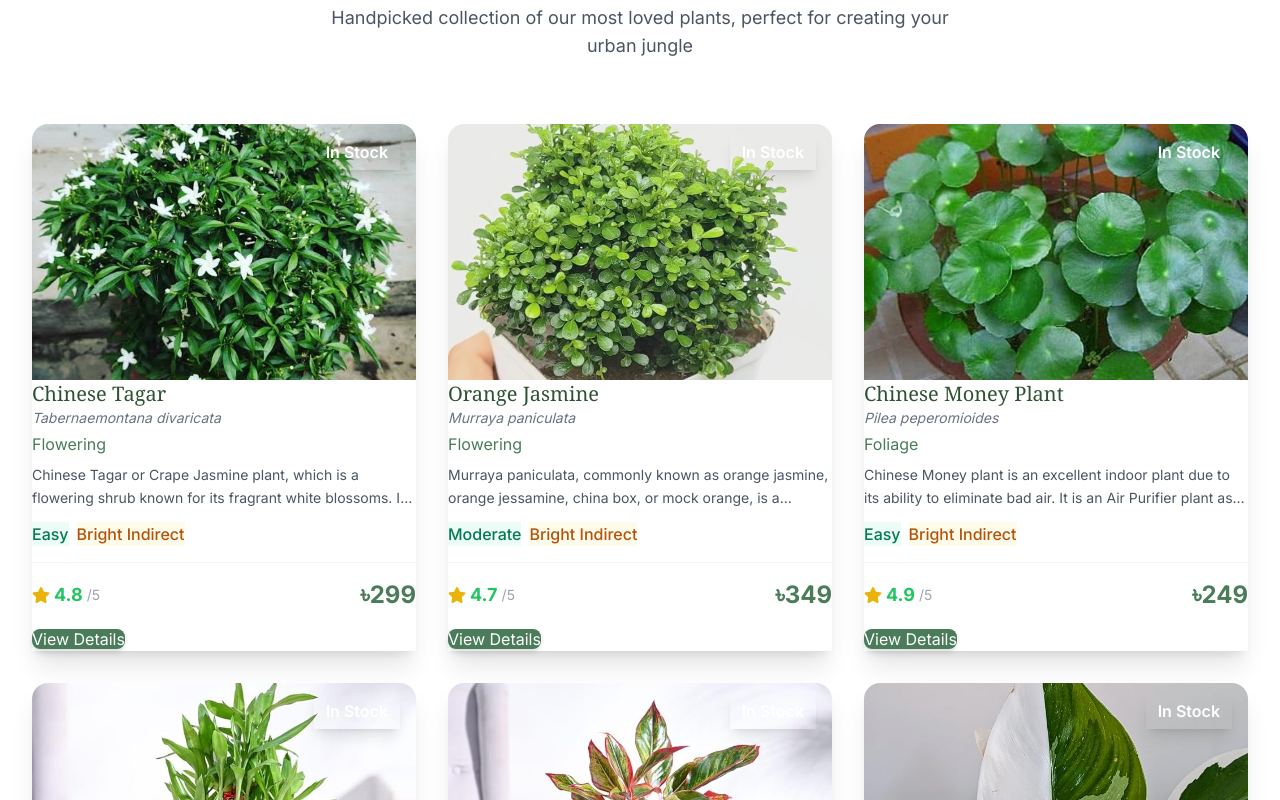
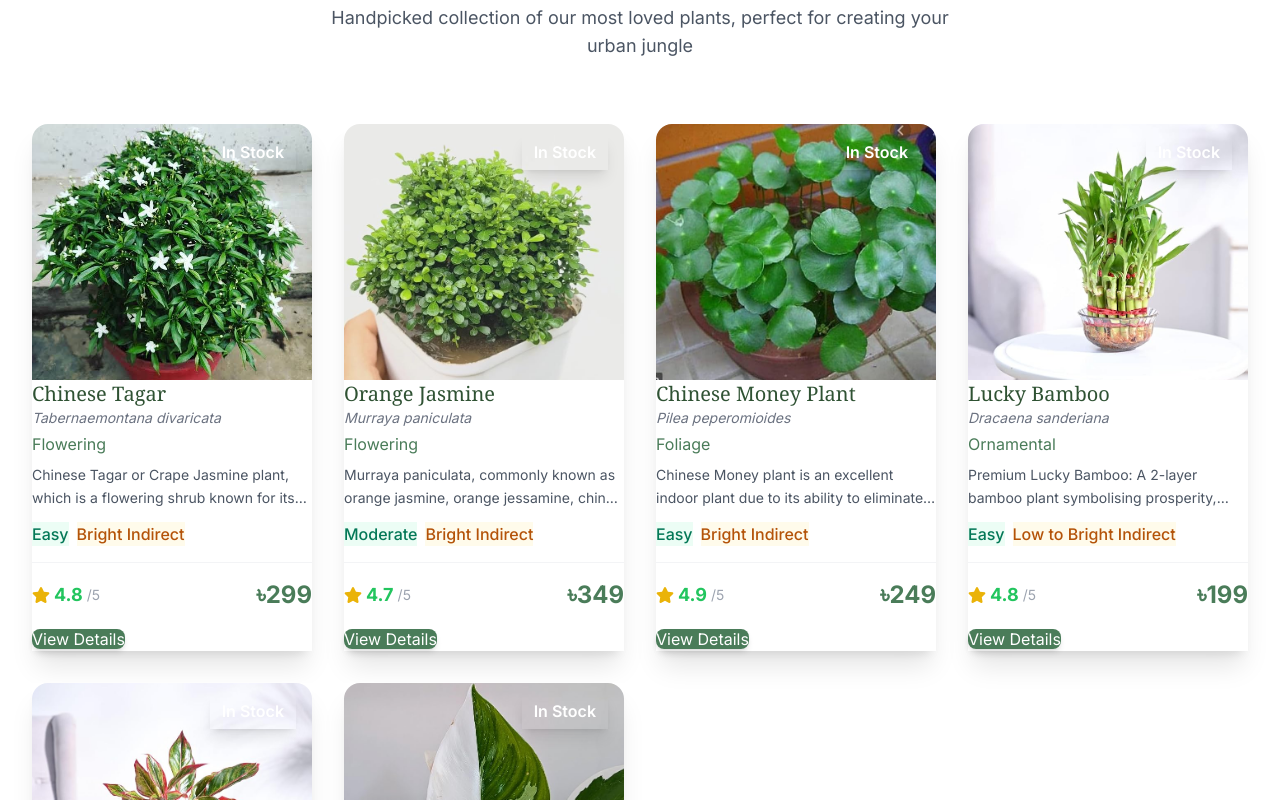
Before and after one commit to abbasyasin1n2/green-earth-abbas, a React (Vite) app: page / in a window 1280 px wide. Shown: the part 720-1520 px from the top of the page. Built offline with nearby package versions, Linux system fonts and the light colour scheme; no server answers.

Commit message:
fixed 4 cards

```diff
--- a/src/pages/Home.jsx
+++ b/src/pages/Home.jsx
@@ -279,7 +279,7 @@
             </motion.p>
           </motion.div>
 
-          <div className="grid grid-cols-1 md:grid-cols-2 lg:grid-cols-3 gap-8">
+          <div className="grid grid-cols-1 md:grid-cols-2 lg:grid-cols-4 gap-8">
             {topPlants.map((plant, index) => (
               <motion.div
                 key={plant.id}
--- a/src/pages/Plants.jsx
+++ b/src/pages/Plants.jsx
@@ -188,7 +188,7 @@
               animate={{ opacity: 1 }}
               exit={{ opacity: 0 }}
               transition={{ duration: 0.3 }}
-              className="grid grid-cols-1 md:grid-cols-2 lg:grid-cols-3 gap-8"
+              className="grid grid-cols-1 md:grid-cols-2 lg:grid-cols-4 gap-8"
             >
               {filteredPlants.map((plant, index) => (
                 <motion.div
```
